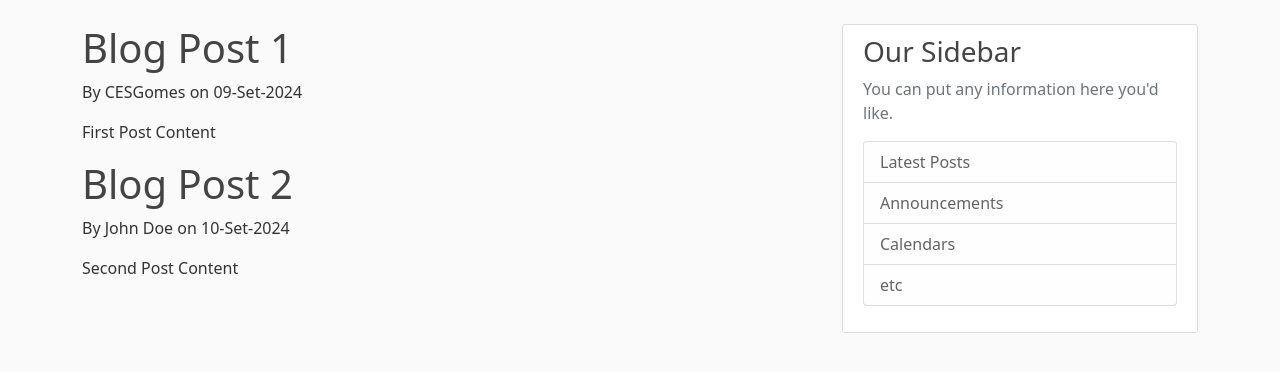
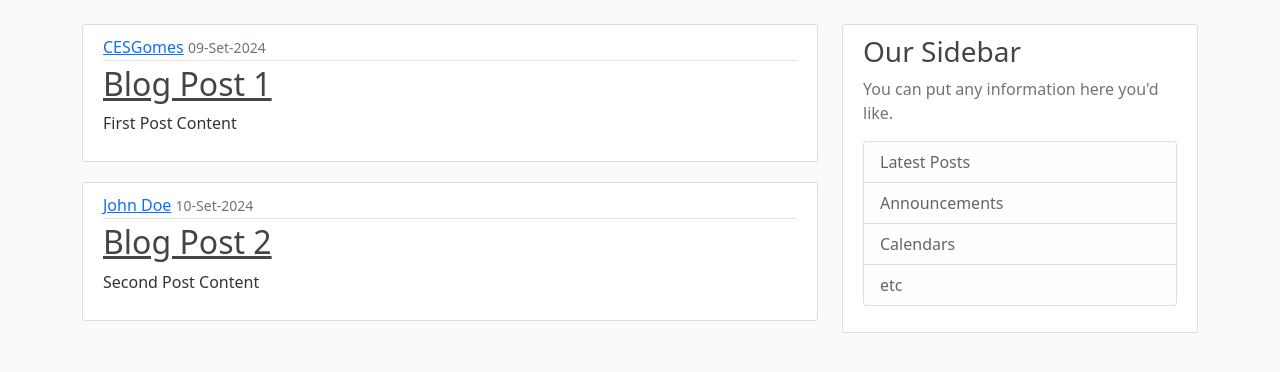
Before and after one commit to cesgomes/Django_Blog, a Django app: page / in a window 1280 px wide. Shown: the part 56-428 px from the top of the page. Run offline with Django 5.2, Linux system fonts and the light colour scheme.

Commit message:
Ajustes para posts mais contemporâneos

```diff
--- a/blog/templates/blog/home.html
+++ b/blog/templates/blog/home.html
@@ -2,8 +2,16 @@
 
 {% block content %}
     {% for post in posts %}
-        <H1> {{post.Title}} </H1>
-        <p>By {{post.author}} on {{post.DatePost}} </p>
-        <p> {{post.Content}} </p>
+
+        <article class="media content-section">
+        <div class="media-body">
+            <div class="article-metadata">
+            <a class="mr-2" href="#">{{ post.author }}</a>
+            <small class="text-muted">{{ post.DatePost }}</small>
+            </div>
+            <h2><a class="article-title" href="#">{{ post.Title }}</a></h2>
+            <p class="article-content">{{ post.Content }}</p>
+        </div>
+        </article>
     {% endfor %}
 {% endblock content %}
```
